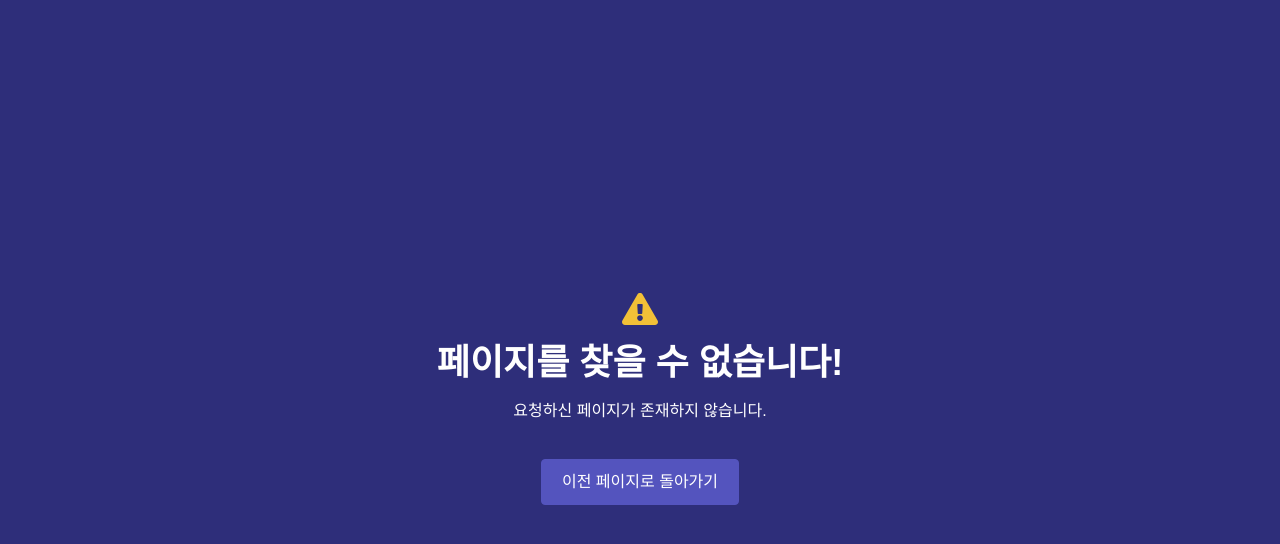
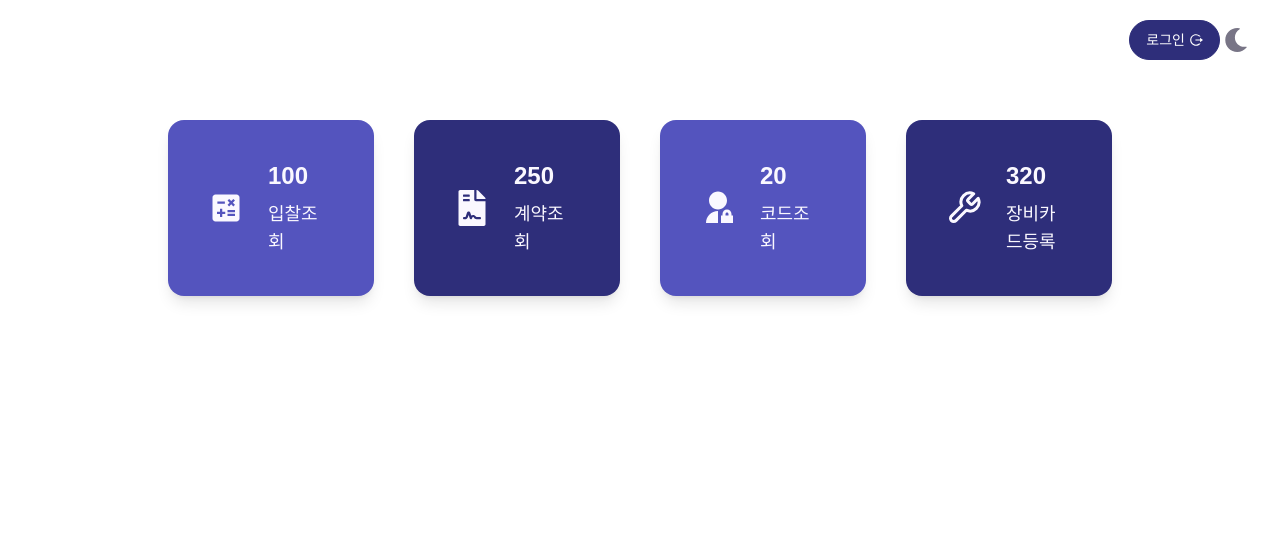
Before and after one commit to Hyeyeon-Ko/pur-ui2, a Next.js app: page /main in a window 1280 px wide. Before the commit this address had no page. Shown: the top 544 px of the page. Built offline with nearby package versions, Linux system fonts and the light colour scheme; a web font is replaced by a local one.

Commit message:
Feat: 대시보드 메인 추가

```diff
--- /dev/null
+++ b/app/main/layout.tsx
@@ -0,0 +1,29 @@
+"use client";
+
+import Navbar from "@/components/layouts/Navbar";
+import { useDarkMode } from "@/context/DarkModeContext";
+
+export default function MainLayout({
+  children,
+}: Readonly<{
+  children: React.ReactNode;
+}>) {
+  const { isDarkMode } = useDarkMode();
+
+  return (
+    <div
+      className={`h-screen flex ${
+        isDarkMode ? "dark:bg-dark-Grey_Darken_5" : "bg-white"
+      }`}
+    >
+      <div className="flex flex-col flex-1">
+        {/* 네비게이션 바 */}
+        <Navbar /> {/* isDarkMode는 Navbar에서 사용할 수 있음 */}
+        {/* 컨텐츠 영역 */}
+        <div className="flex-1 overflow-auto flex flex-col mb-4">
+          {children}
+        </div>
+      </div>
+    </div>
+  );
+}
--- /dev/null
+++ b/app/main/page.tsx
@@ -0,0 +1,56 @@
+import React from "react";
+import { MdCalculate } from "react-icons/md";
+import { FaFileContract } from "react-icons/fa";
+import { RiAdminFill } from "react-icons/ri";
+import { FiTool } from "react-icons/fi";
+import DashCard from "@/components/ui/atoms/card/DashCard";
+
+const cardData = [
+  {
+    href: "/tender",
+    icon: MdCalculate,
+    number: 100,
+    label: "입찰조회",
+    bgColor: "bg-sub",
+  },
+  {
+    href: "/contract",
+    icon: FaFileContract,
+    number: 250,
+    label: "계약조회",
+    bgColor: "bg-signature",
+  },
+  {
+    href: "/category/major",
+    icon: RiAdminFill,
+    number: 20,
+    label: "코드조회",
+    bgColor: "bg-sub",
+  },
+  {
+    href: "/page-d",
+    icon: FiTool,
+    number: 320,
+    label: "장비카드등록",
+    bgColor: "bg-signature",
+  },
+];
+
+const Dashboard = () => {
+  return (
+    <div className="grid grid-cols-4 gap-10 w-[80%] p-10 mx-auto">
+      {cardData.map((card, index) => (
+        <DashCard
+          key={index}
+          href={card.href}
+          icon={card.icon}
+          number={card.number}
+          label={card.label}
+          bgColor={card.bgColor}
+        />
+      ))}
+    </div>
+  );
+};
+
+export default Dashboard;
--- a/components/layouts/Navbar.tsx
+++ b/components/layouts/Navbar.tsx
@@ -55,8 +55,7 @@ const Navbar: React.FC = () => {
       ) : (
         <Link href="/login">
           <Button
-            mode="xs"
-            content="로그인"
+            mode="sm"
             color="signature"
             customStyle={{
               borderRadius: "25px",
@@ -64,7 +63,10 @@ const Navbar: React.FC = () => {
               gap: "4px",
               alignItems: "center",
             }}
-          />
+          >
+            <span>로그인</span>
+            <RiLogoutCircleRLine className="my-1" />
+          </Button>
         </Link>
       )}
 
--- /dev/null
+++ b/components/ui/atoms/card/DashCard.tsx
@@ -0,0 +1,39 @@
+import React from "react";
+import Link from "next/link";
+import { IconType } from "react-icons";
+
+interface DashCardProps {
+  href: string;
+  icon: IconType;
+  number: string | number;
+  label: string;
+  bgColor: string;
+}
+
+const DashCard: React.FC<DashCardProps> = ({
+  href,
+  icon: Icon,
+  number,
+  label,
+  bgColor,
+}) => {
+  return (
+    <Link href={href}>
+      <div
+        className={`flex rounded-2xl shadow-lg p-10 ${bgColor} text-dark-Table_header cursor-pointer hover:bg-gray-100 transition hover:scale-105 hover:shadow-xl transform`}
+      >
+        <div className="flex items-center gap-6">
+          <div className="text-4xl">
+            <Icon />
+          </div>
+          <div className="flex flex-col gap-2">
+            <div className="text-2xl font-bold">{number}</div>
+            <div className="text-lg text-gray-500">{label}</div>
+          </div>
+        </div>
+      </div>
+    </Link>
+  );
+};
+
+export default DashCard;
--- a/components/ui/atoms/input/Input.tsx
+++ b/components/ui/atoms/input/Input.tsx
@@ -80,7 +80,7 @@ const Input: React.FC<InputProps> = ({
     : "#2563EB";
 
   const backgroundColor = isDarkMode ? colors["transparent"] : "white";
-  const textColor = isDarkMode ? "white" : "black";
+  const textColor = isDarkMode ? "Button_Default" : "black";
   const disabledColor = isDarkMode ? "#4B5563" : "#D1D5DB";
   const placeholderColor = isDarkMode ? "white" : "black";
 
--- a/components/ui/templates/LoginForm.tsx
+++ b/components/ui/templates/LoginForm.tsx
@@ -5,11 +5,13 @@ import Label from "../atoms/label/Label";
 import LabelInput from "../molecules/inputs/LabelInput";
 import Button from "../atoms/button/Button";
 import Toast, { ToastType } from "@/components/commons/Toast";
+import { useDarkMode } from "@/context/DarkModeContext";
 
 const LoginForm = () => {
   const [employeeId, setEmployeeId] = useState("");
   const [password, setPassword] = useState("");
   const router = useRouter();
+  const { isDarkMode } = useDarkMode();
 
   const handleSubmit = (e: React.FormEvent<HTMLFormElement>) => {
     e.preventDefault();
@@ -18,7 +20,7 @@ const LoginForm = () => {
     if (employeeId === "user" && password === "password") {
       localStorage.setItem("user", JSON.stringify({ employeeId }));
       Toast.notify("로그인에 성공했습니다!", ToastType.SUCCESS);
-      router.push("/contract"); // 로그인 성공 시 홈으로 리다이렉트
+      router.push("/main"); // 로그인 성공 시 홈으로 리다이렉트
     } else {
       Toast.notify("아이디 혹은 비밀번호를 확인해주세요.", ToastType.ERROR);
     }
@@ -82,6 +84,7 @@ const LoginForm = () => {
                 display: "flex",
                 flexDirection: "column",
                 alignItems: "flex-start",
+                color: isDarkMode ? colors.signature : colors.signature,
               }}
             />
           </div>
```
